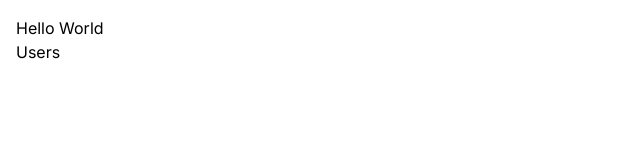
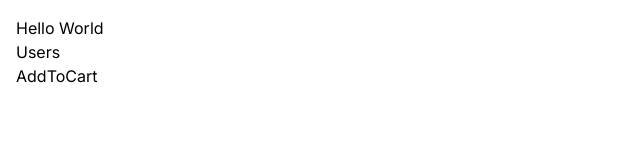
Before and after one commit to PrathyushaChinthu/node-practice, a Next.js app: page / in a window 1280 px wide. Shown: the top 160 px of the page, without its empty margins (0-640 px from the left). Built offline with nearby package versions, Linux system fonts and the light colour scheme.

Commit message:
client vs server components

```diff
--- a/app/page.tsx
+++ b/app/page.tsx
@@ -1,11 +1,13 @@
 import Image from "next/image";
 import Link from "next/link";
+import ProductCard from "./users/components/ProductCard";
 
 export default function Home() {
   return (
     <main>
       <h1>Hello World</h1>
       <Link href="/users">Users</Link>
+      <ProductCard />
     </main>
   );
 }
--- /dev/null
+++ b/app/users/components/AddToCart.tsx
@@ -0,0 +1,11 @@
+"use client";
+import React from "react";
+const AddToCart = () => {
+  return (
+    <div>
+      <button onClick={() => console.log("click")}>AddToCart</button>
+    </div>
+  );
+};
+
+export default AddToCart;
--- /dev/null
+++ b/app/users/components/ProductCard.tsx
@@ -0,0 +1,12 @@
+import React from "react";
+import AddToCart from "./AddToCart";
+
+const ProductCard = () => {
+  return (
+    <div>
+      <AddToCart />
+    </div>
+  );
+};
+
+export default ProductCard;
```
